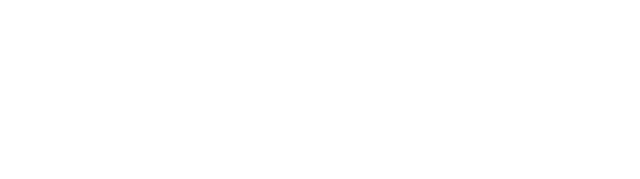
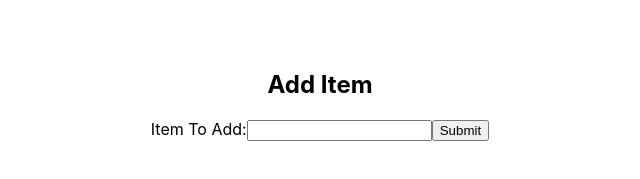
Before and after one commit to jonathanyeong/smart-shopping-list, a React (Create React App) app: page /add-item in a window 1280 px wide. Shown: the part 161-340 px from the top of the page, without its empty margins (320-960 px from the left). Built offline with nearby package versions, Linux system fonts and the light colour scheme; no server answers; the database is empty.

Commit message:
Write to the firestore DB with a form

```diff
--- a/src/App.js
+++ b/src/App.js
@@ -1,5 +1,6 @@
 import React from 'react';
 import ShoppingList from './ShoppingList.js';
+import ShoppingListForm from './ShoppingListForm.js';
 import './App.css';
 
 function App() {
@@ -8,6 +9,7 @@
       <h1>Smart Shopping list!</h1>
       <h2>Item list</h2>
       <ShoppingList />
+      <ShoppingListForm />
     </div>
   );
 }
--- /dev/null
+++ b/src/ShoppingListForm.css
@@ -0,0 +1,3 @@
+.shopping-list__form-container {
+  margin-top: 5rem;
+}
--- /dev/null
+++ b/src/ShoppingListForm.js
@@ -0,0 +1,35 @@
+import React, { useState } from 'react';
+import { db } from './lib/firebase.js';
+import './ShoppingListForm.css';
+
+function ShoppingListForm() {
+  const [item, setItem] = useState('');
+
+  const handleSubmit = (event) => {
+    db.collection('shoppingLists').add({
+      items: [item],
+    });
+    event.preventDefault();
+  };
+
+  return (
+    <div class="shopping-list__form-container">
+      <h2>Add Item</h2>
+      <form onSubmit={handleSubmit}>
+        <label>
+          Item To Add:
+          <input
+            type="text"
+            value={item}
+            onChange={(e) => {
+              setItem(e.target.value);
+            }}
+          />
+        </label>
+        <input type="submit" value="Submit" />
+      </form>
+    </div>
+  );
+}
+
+export default ShoppingListForm;
```
